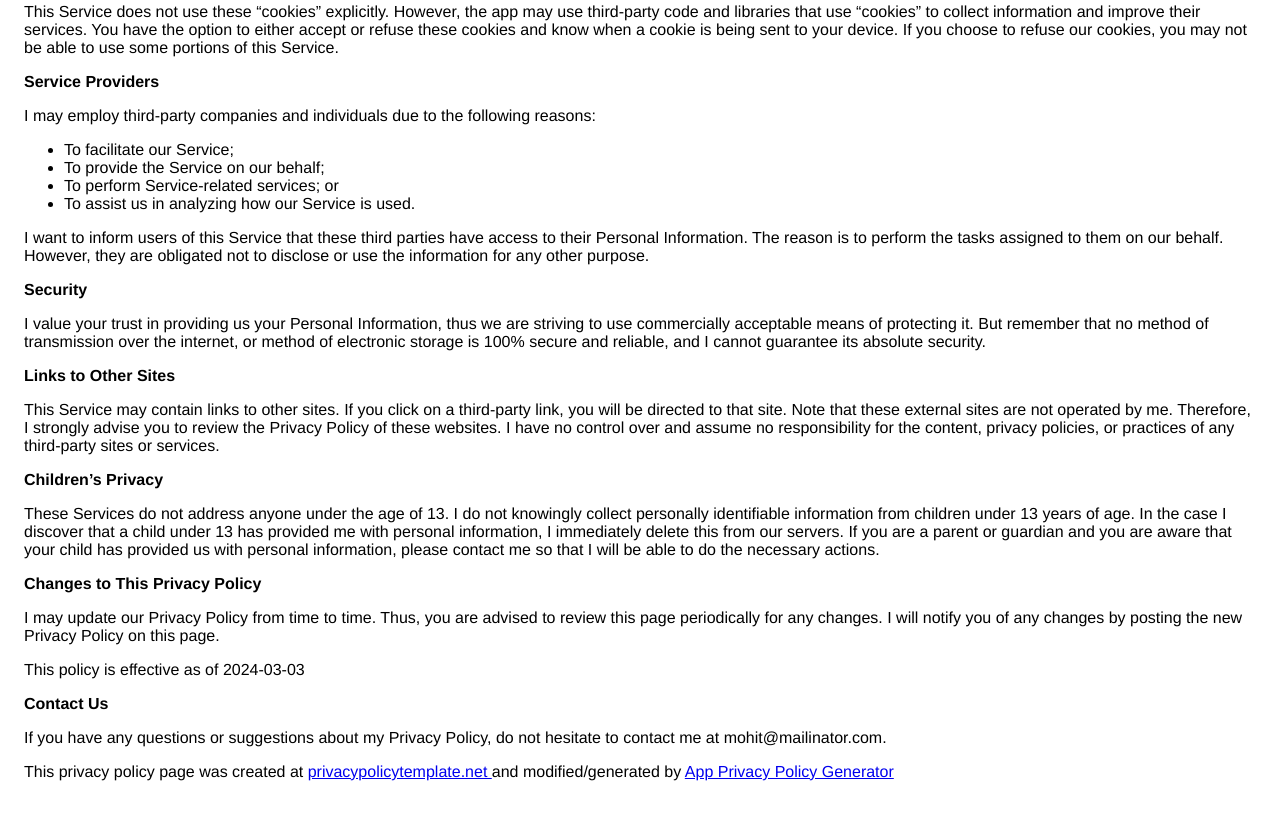
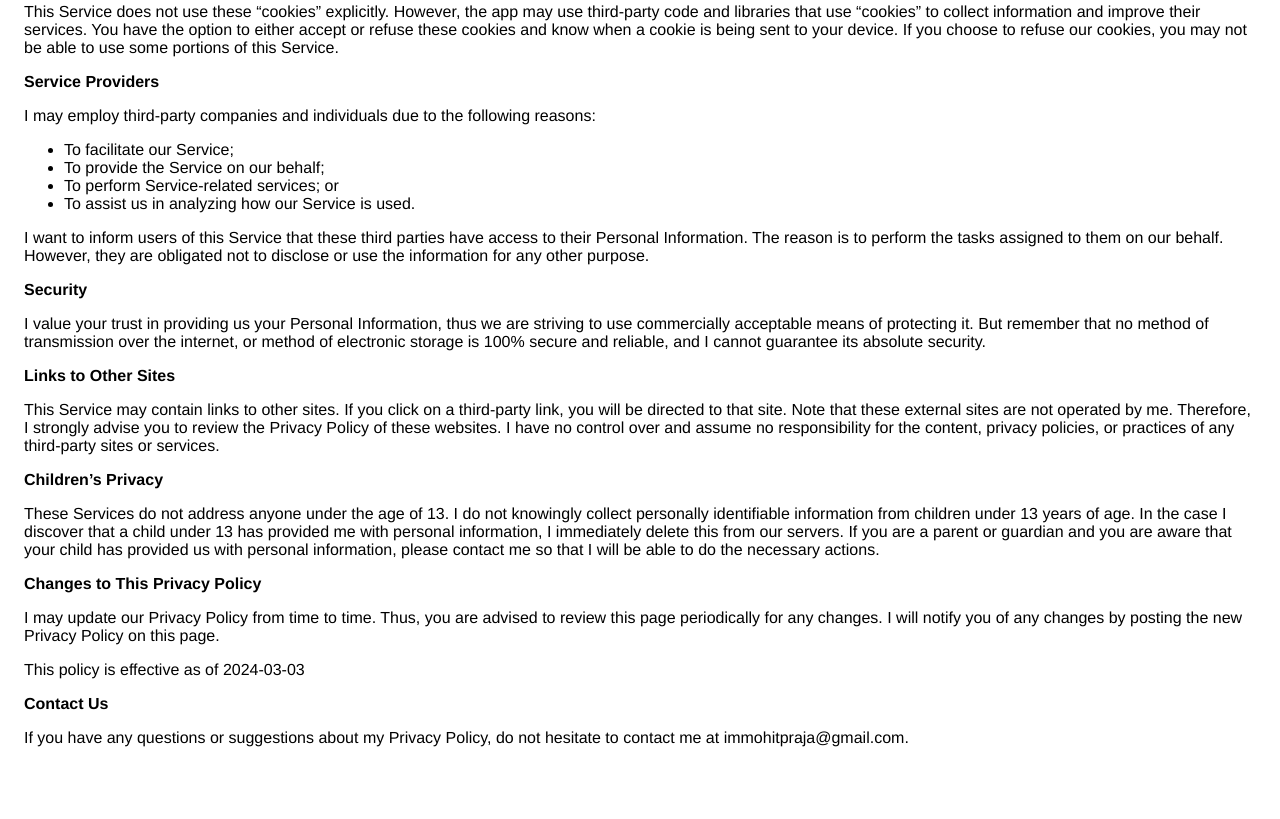
Before and after one commit to mohitpraja/WallpalettePrivacyPolicy, a plain HTML site: page index.html in a window 1280 px wide. Shown: the part 641-1460 px from the top of the page. After the commit the page ends 1428 px from the top, so only its background shows below. Drawn offline with Linux system fonts and the light colour scheme.

Commit message:
Update index.html

```diff
--- a/index.html
+++ b/index.html
@@ -103,7 +103,7 @@
                   this page.
                 </p> <p>This policy is effective as of 2024-03-03</p> <p><strong>Contact Us</strong></p> <p>
                   If you have any questions or suggestions about my
-                  Privacy Policy, do not hesitate to contact me at mohit@mailinator.com.
-                </p> <p>This privacy policy page was created at <a href="https://privacypolicytemplate.net" target="_blank" rel="noopener noreferrer">privacypolicytemplate.net </a>and modified/generated by <a href="https://app-privacy-policy-generator.nisrulz.com/" target="_blank" rel="noopener noreferrer">App Privacy Policy Generator</a></p>
+                  Privacy Policy, do not hesitate to contact me at immohitpraja@gmail.com.
+                </p>
     </body>
     </html>
```
